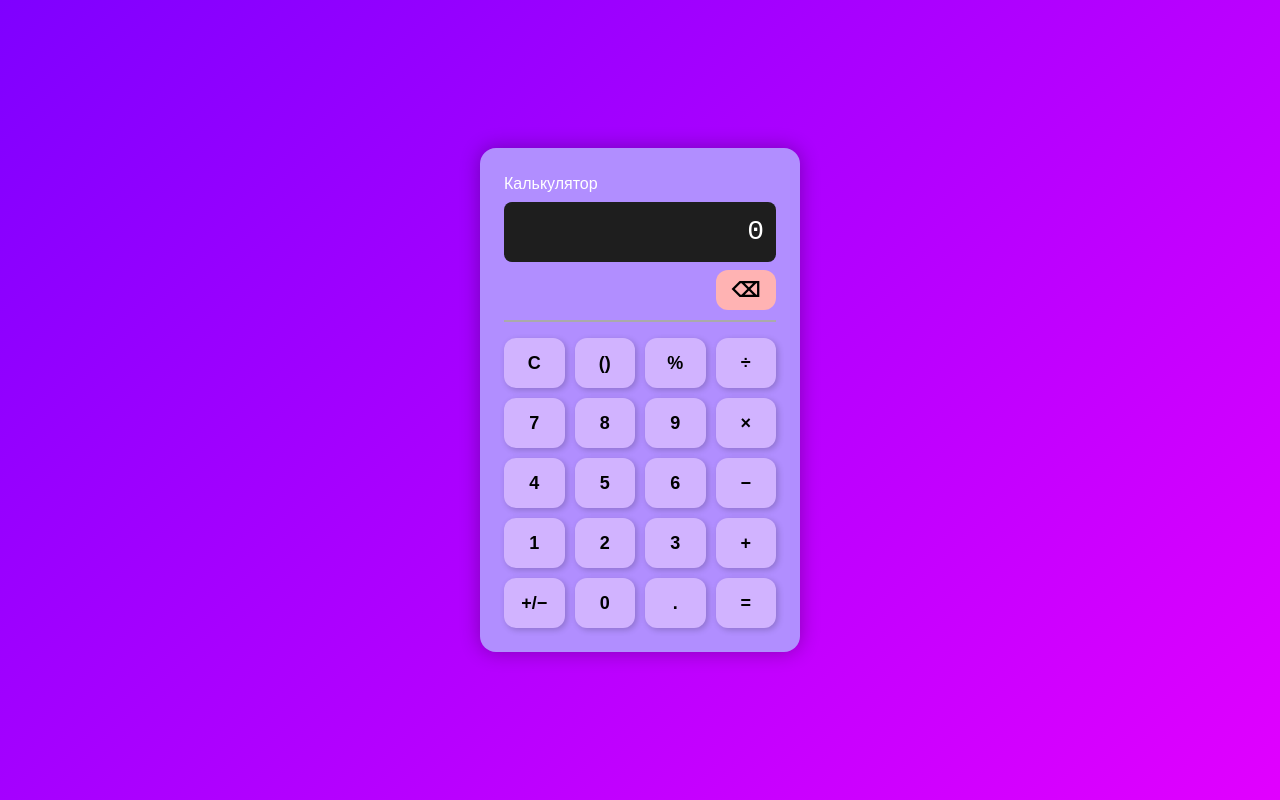
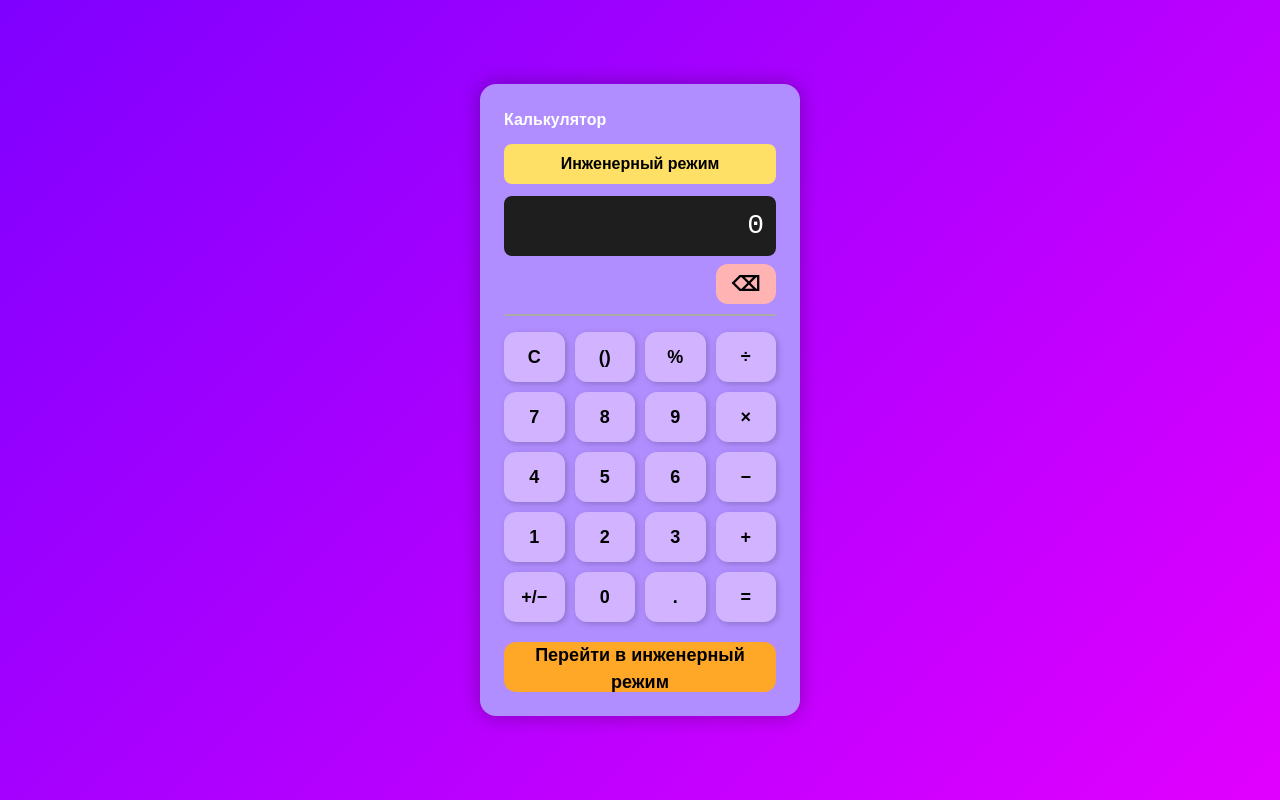
Before and after one commit to Beeh-Tolstasum/calculator-tailwind, a React (Vite) app: page / in a window 1280 px wide. Built offline with nearby package versions, Linux system fonts and the light colour scheme.

Commit message:
Добавлен инженерный режим с переключателем в калькулятор

```diff
--- a/src/components/Calculator.jsx
+++ b/src/components/Calculator.jsx
@@ -1,6 +1,6 @@
 import React, { useState, useEffect } from "react";
 
-const buttons = [
+const basicButtons = [
   "C",
   "()",
   "%",
@@ -23,10 +23,30 @@ const buttons = [
   "=",
 ];
 
+const scientificButtons = [
+  "sin",
+  "cos",
+  "tan",
+  "ln",
+  "log",
+  "√",
+  "π",
+  "e",
+  "x²",
+  "xʸ",
+  "1/x",
+  "|x|",
+];
+
 function Calculator() {
   const [display, setDisplay] = useState("0");
+  const [isScientific, setIsScientific] = useState(false);
 
-  const isValidChar = (ch) => /^[0-9+\-*/().e%]$/.test(ch) || ch === "E";
+  // Проверка валидности вводимых символов
+  const isValidChar = (ch) =>
+    /^[0-9+\-*/().e%]$/.test(ch) ||
+    ch === "E" ||
+    scientificButtons.includes(ch);
 
   const normalizeOperator = (op) => {
     if (op === "÷") return "/";
@@ -35,33 +55,80 @@ function Calculator() {
     return op;
   };
 
+  // Обработка инженерных функций
+  const applyScientificFunc = (val, expr) => {
+    switch (val) {
+      case "sin":
+        return `Math.sin(${expr})`;
+      case "cos":
+        return `Math.cos(${expr})`;
+      case "tan":
+        return `Math.tan(${expr})`;
+      case "ln":
+        return `Math.log(${expr})`;
+      case "log":
+        return `Math.log10(${expr})`;
+      case "√":
+        return `Math.sqrt(${expr})`;
+      case "π":
+        return `${Math.PI}`;
+      case "e":
+        return `${Math.E}`;
+      case "x²":
+        return `Math.pow(${expr},2)`;
+      case "xʸ":
+        return null; // обработка xʸ сделаем через ввод оператора ^
+      case "1/x":
+        return `1/(${expr})`;
+      case "|x|":
+        return `Math.abs(${expr})`;
+      default:
+        return expr;
+    }
+  };
+
   const onClick = (val) => {
     if (!val) return;
 
+    // Сброс
     if (val === "C") {
       setDisplay("0");
       return;
     }
 
+    // Удаление последнего символа (по кнопке ⌫)
+    if (val === "⌫") {
+      setDisplay((d) => (d.length <= 1 ? "0" : d.slice(0, -1)));
+      return;
+    }
+
+    // Скобки
     if (val === "()") {
       setDisplay((d) => (d === "0" ? "()" : d + "()"));
       return;
     }
 
-    if (!isValidChar(val) && val !== "=") return;
-
+    // Обработка "=" - вычисление результата
     if (val === "=") {
       try {
         let expr = display
           .replace(/÷/g, "/")
           .replace(/×/g, "*")
           .replace(/−/g, "-")
-          .replace(/e/g, `(${Math.E})`);
+          .replace(/π/g, Math.PI)
+          .replace(/e/g, Math.E)
+          .replace(/%/g, "/100")
+          .replace(/xʸ/g, "**"); // поддержка возведения в степень через **
 
-        if (!/[0-9+\-*/().e]/.test(expr)) {
-          setDisplay("0");
-          return;
-        }
+        // Заменим все функции (sin, cos и др.) на вызовы Math
+        expr = expr
+          .replace(/sin\(/g, "Math.sin(")
+          .replace(/cos\(/g, "Math.cos(")
+          .replace(/tan\(/g, "Math.tan(")
+          .replace(/ln\(/g, "Math.log(")
+          .replace(/log\(/g, "Math.log10(")
+          .replace(/√/g, "Math.sqrt")
+          .replace(/\|\s*([^|]+)\s*\|/g, "Math.abs($1)"); // |x| как Math.abs(x)
 
         const result = Function('"use strict";return (' + expr + ")")();
         setDisplay(String(result));
@@ -71,7 +138,8 @@ function Calculator() {
       return;
     }
 
-    if (/[+\-*/]/.test(val)) {
+    // Если оператор
+    if (/[+\-*/÷×−]/.test(val)) {
       setDisplay((d) => {
         const last = d.slice(-1);
         const op = normalizeOperator(val);
@@ -81,6 +149,7 @@ function Calculator() {
       return;
     }
 
+    // Обработка точки
     if (val === ".") {
       const parts = display.split(/[+\-*/]/);
       const lastPart = parts[parts.length - 1];
@@ -89,6 +158,44 @@ function Calculator() {
       return;
     }
 
+    // Обработка переключения знака +/−
+    if (val === "+/−") {
+      setDisplay((d) => {
+        if (d === "0") return d;
+        if (d.startsWith("-")) return d.slice(1);
+        return "-" + d;
+      });
+      return;
+    }
+
+    // Добавление научных функций (sin, cos, и т.п.)
+    if (scientificButtons.includes(val)) {
+      if (val === "π" || val === "e") {
+        // Просто вставим число
+        setDisplay((d) => (d === "0" ? val : d + val));
+        return;
+      } else if (val === "x²") {
+        setDisplay((d) => d + "^2");
+        return;
+      } else if (val === "xʸ") {
+        setDisplay((d) => d + "^");
+        return;
+      } else if (val === "1/x") {
+        setDisplay((d) => `1/(${d})`);
+        return;
+      } else if (val === "|x|") {
+        setDisplay((d) => `|${d}|`);
+        return;
+      } else if (val === "√") {
+        setDisplay((d) => `√(${d})`);
+        return;
+      } else {
+        setDisplay((d) => val + "(" + d + ")");
+        return;
+      }
+    }
+
+    // По умолчанию добавляем цифру/символ
     setDisplay((d) => (d === "0" ? val : d + val));
   };
 
@@ -138,6 +245,7 @@ function Calculator() {
     lineHeight: "60px",
     marginBottom: 8,
     fontFamily: "'Courier New', monospace",
+    wordWrap: "break-word",
   };
 
   const deleteButtonStyle = {
@@ -173,7 +281,26 @@ function Calculator() {
   return (
     <div style={containerStyle}>
       <div style={calcStyle}>
-        <div style={{ color: "#fff", marginBottom: 6 }}>Калькулятор</div>
+        <div style={{ color: "#fff", marginBottom: 12, fontWeight: "bold" }}>
+          Калькулятор
+        </div>
+
+        {/* Переключатель режима */}
+        <button
+          onClick={() => setIsScientific((prev) => !prev)}
+          style={{
+            marginBottom: 12,
+            background: "#ffe066",
+            border: "none",
+            borderRadius: 8,
+            padding: "8px 12px",
+            fontWeight: "bold",
+            cursor: "pointer",
+            width: "100%",
+          }}
+        >
+          {isScientific ? "Обычный режим" : "Инженерный режим"}
+        </button>
 
         {/* Display */}
         <div style={displayStyle}>{display}</div>
@@ -195,11 +322,31 @@ function Calculator() {
 
         {/* Buttons */}
         <div style={gridStyle}>
-          {buttons.map((b, i) => (
+          {(isScientific ? scientificButtons : basicButtons).map((b, i) => (
             <button key={i} onClick={() => onClick(b)} style={buttonStyle}>
               {b}
             </button>
           ))}
+
+          {/* В обычном режиме добавить кнопку переключения тоже */}
+          {!isScientific && (
+            <button
+              onClick={() => setIsScientific(true)}
+              style={{
+                gridColumn: "span 4",
+                background: "#ffa726",
+                border: "none",
+                borderRadius: 12,
+                height: 50,
+                fontSize: 18,
+                fontWeight: 600,
+                cursor: "pointer",
+                marginTop: 10,
+              }}
+            >
+              Перейти в инженерный режим
+            </button>
+          )}
         </div>
       </div>
     </div>
```
